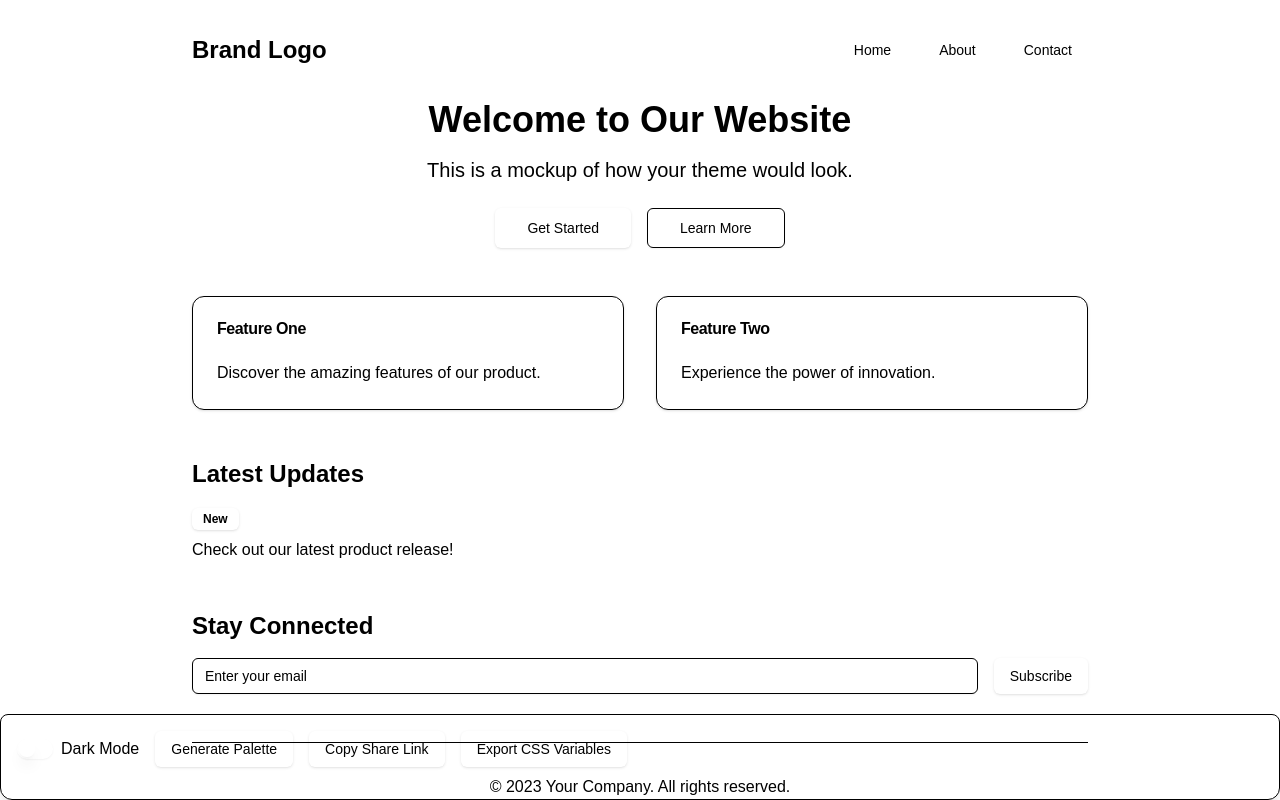
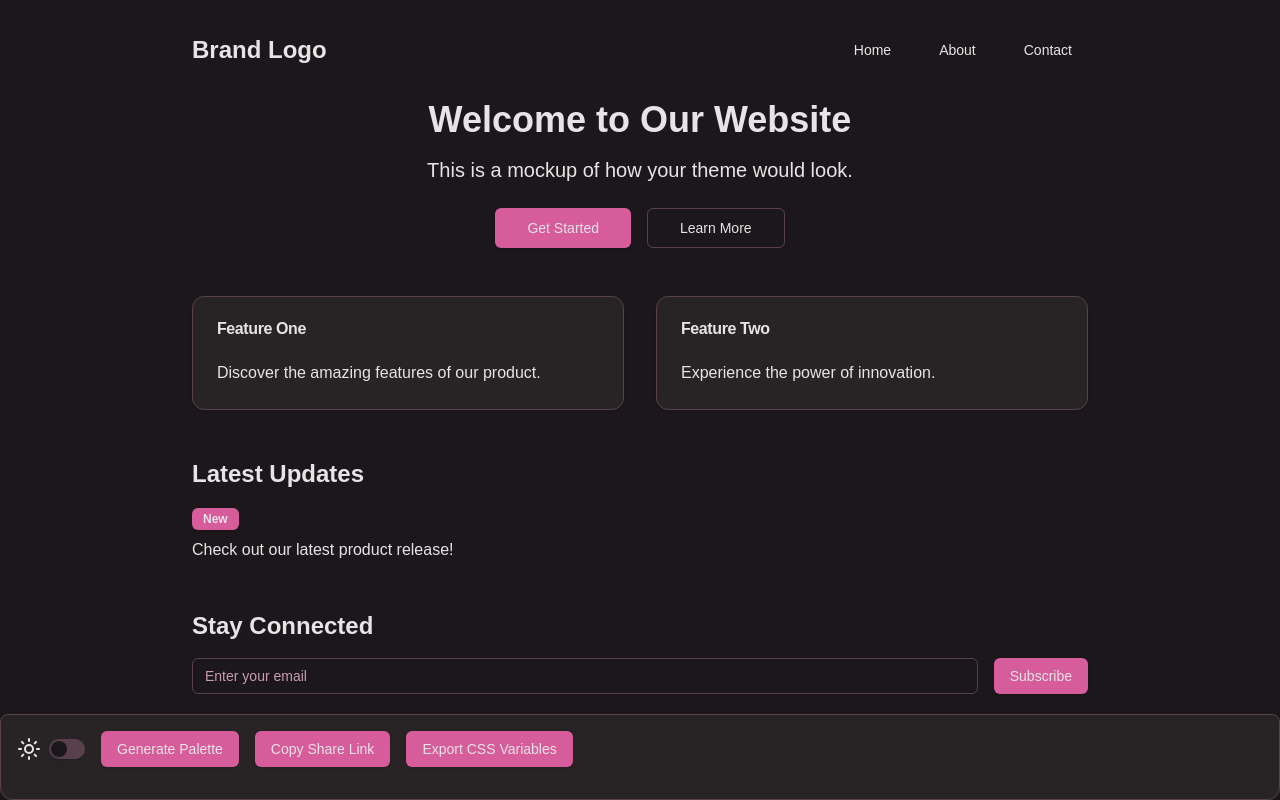
Before and after one commit to bySharkster/shadcn-ui-color-palette-generator, a Next.js app: page / in a window 1280 px wide. Built offline with nearby package versions, Linux system fonts and the light colour scheme.

Commit message:
refactor global styles and PaletteGenerator for improved color formatting and accessibility

```diff
--- a/src/app/globals.css
+++ b/src/app/globals.css
@@ -8,47 +8,47 @@ body {
 
 @layer base {
   :root {
-    --primary: hsl(329, 60%, 60%);
-    --secondary: hsl(359, 50%, 70%);
-    --accent: hsl(29, 70%, 50%);
-    --destructive: hsl(0, 85%, 60%);
-    --primary-foreground: hsl(329, 10%, 90%);
-    --secondary-foreground: hsl(329, 10%, 90%);
-    --accent-foreground: hsl(329, 10%, 90%);
-    --destructive-foreground: hsl(329, 10%, 90%);
-    --background: hsl(329, 10%, 10%);
-    --foreground: hsl(329, 10%, 90%);
-    --card: hsl(329, 5%, 15%);
-    --card-foreground: hsl(329, 10%, 90%);
-    --popover: hsl(329, 10%, 10%);
-    --popover-foreground: hsl(329, 10%, 90%);
-    --muted: hsl(329, 20%, 20%);
-    --muted-foreground: hsl(329, 30%, 70%);
-    --border: hsl(329, 15%, 30%);
-    --input: hsl(329, 15%, 30%);
+    --primary: 329 60% 60%;
+    --secondary: 359 50% 70%;
+    --accent: 29 70% 50%;
+    --destructive: 0 85% 60%;
+    --primary-foreground: 329 10% 90%;
+    --secondary-foreground: 329 10% 90%;
+    --accent-foreground: 329 10% 90%;
+    --destructive-foreground: 329 10% 90%;
+    --background: 329 10% 10%;
+    --foreground: 329 10% 90%;
+    --card: 329 5% 15%;
+    --card-foreground: 329 10% 90%;
+    --popover: 329 10% 10%;
+    --popover-foreground: 329 10% 90%;
+    --muted: 329 20% 20%;
+    --muted-foreground: 329 30% 70%;
+    --border: 329 15% 30%;
+    --input: 329 15% 30%;
     --ring: rgb(214 92 155 / 0.3);
     --radius: 0.5rem;
   }
 
   .dark {
-    --primary: hsl(329, 60%, 60%);
-    --secondary: hsl(359, 50%, 70%);
-    --accent: hsl(29, 70%, 50%);
-    --destructive: hsl(0, 85%, 60%);
-    --primary-foreground: hsl(329, 10%, 90%);
-    --secondary-foreground: hsl(329, 10%, 90%);
-    --accent-foreground: hsl(329, 10%, 90%);
-    --destructive-foreground: hsl(329, 10%, 90%);
-    --background: hsl(329, 10%, 10%);
-    --foreground: hsl(329, 10%, 90%);
-    --card: hsl(329, 5%, 15%);
-    --card-foreground: hsl(329, 10%, 90%);
-    --popover: hsl(329, 10%, 10%);
-    --popover-foreground: hsl(329, 10%, 90%);
-    --muted: hsl(329, 20%, 20%);
-    --muted-foreground: hsl(329, 30%, 70%);
-    --border: hsl(329, 15%, 30%);
-    --input: hsl(329, 15%, 30%);
+    --primary: 329 60% 60%;
+    --secondary: 359 50% 70%;
+    --accent: 29 70% 50%;
+    --destructive: 0 85% 60%;
+    --primary-foreground: 329 10% 90%;
+    --secondary-foreground: 329 10% 90%;
+    --accent-foreground: 329 10% 90%;
+    --destructive-foreground: 329 10% 90%;
+    --background: 329 10% 10%;
+    --foreground: 329 10% 90%;
+    --card: 329 5% 15%;
+    --card-foreground: 329 10% 90%;
+    --popover: 329 10% 10%;
+    --popover-foreground: 329 10% 90%;
+    --muted: 329 20% 20%;
+    --muted-foreground: 329 30% 70%;
+    --border: 329 15% 30%;
+    --input: 329 15% 30%;
     --ring: rgb(214 92 155 / 0.3);
   }
 }
--- a/src/app/layout.tsx
+++ b/src/app/layout.tsx
@@ -14,8 +14,8 @@ const geistMono = Geist_Mono({
 });
 
 export const metadata: Metadata = {
-  title: "Create Next App",
-  description: "Generated by create next app",
+  title: "Shad Cn Color Generator",
+  description: "Generate accessible color palettes for your projects",
 };
 
 export default function RootLayout({
--- a/src/components/PalleteGenerator.tsx
+++ b/src/components/PalleteGenerator.tsx
@@ -14,6 +14,8 @@ import { Card, CardContent } from "./ui/card";
 import { VisuallyHidden } from "@radix-ui/react-visually-hidden";
 import Mockup from "./Mockup";
 import { useSearchParams } from "next/navigation";
+import { Label } from "./ui/label";
+import { Moon, Sun } from "lucide-react";
 
 const PaletteGenerator = () => {
   const [palette, setPalette] = useState<Record<string, string>>({});
@@ -137,17 +139,26 @@ const PaletteGenerator = () => {
     window.history.pushState({}, "", newURL);
   };
 
+  const formatColorValue = (color: string) => {
+    if (color.startsWith("hsl")) {
+      // Extract the HSL values and remove commas
+      return color.replace("hsl(", "").replace(")", "").replace(/,/g, "");
+    }
+    // Remove any commas from other color formats
+    return color.replace(/,/g, "");
+  };
+
   const generateCssSnippet = () => {
     const snippet = `:root {
 ${Object.entries(palette)
-  .map(([key, value]) => `  --${key}: ${value};`)
+  .map(([key, value]) => `  --${key}: ${formatColorValue(value)};`)
   .join("\n")}
   --radius: 0.5rem;
 }
 
 .dark {
 ${Object.entries(palette)
-  .map(([key, value]) => `  --${key}: ${value};`)
+  .map(([key, value]) => `  --${key}: ${formatColorValue(value)};`)
   .join("\n")}
 }`;
     setCssSnippet(snippet);
@@ -168,19 +179,23 @@ ${Object.entries(palette)
     <>
       <Mockup palette={palette} />
 
-      <Card className="fixed bottom-0 left-0 right-0 z-50 rounded-t-lg shadow-lg">
+      <Card className="fixed bottom-0 left-0 right-0 z-50 rounded-t-lg shadow-lg bg-card text-card-foreground">
         <CardContent className="p-4">
           <div className="flex items-center gap-4 mb-4">
             <div className="flex items-center space-x-2">
+              {" "}
+              <Label htmlFor="dark-mode">
+                {isDarkMode ? <Moon /> : <Sun />}
+              </Label>
               <Switch
-                aria-label="Dark Mode"
+                id="dark-mode"
+                aria-label="Dark mode"
                 checked={isDarkMode}
                 onCheckedChange={(checked) => {
                   setIsDarkMode(checked);
                   updateURL(palette);
                 }}
               />
-              <span>Dark Mode</span>
             </div>
             <Button onClick={generateAccessiblePalette}>
               Generate Palette
@@ -199,7 +214,7 @@ ${Object.entries(palette)
                     <VisuallyHidden>CSS Variables Preview</VisuallyHidden>
                   </DialogTitle>
                 </DialogHeader>
-                <pre className="p-4 bg-gray-100 rounded overflow-auto max-h-[400px]">
+                <pre className="p-4 bg-background rounded overflow-auto max-h-[400px]">
                   {cssSnippet}
                 </pre>
                 <Button onClick={copyToClipboard}>Copy to Clipboard</Button>
```
